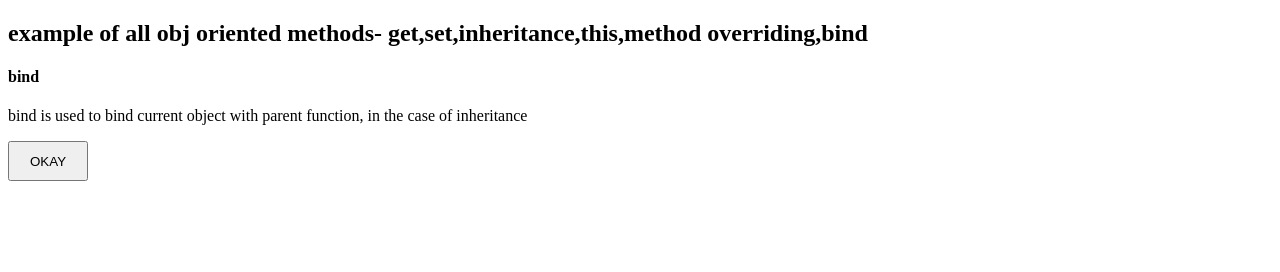
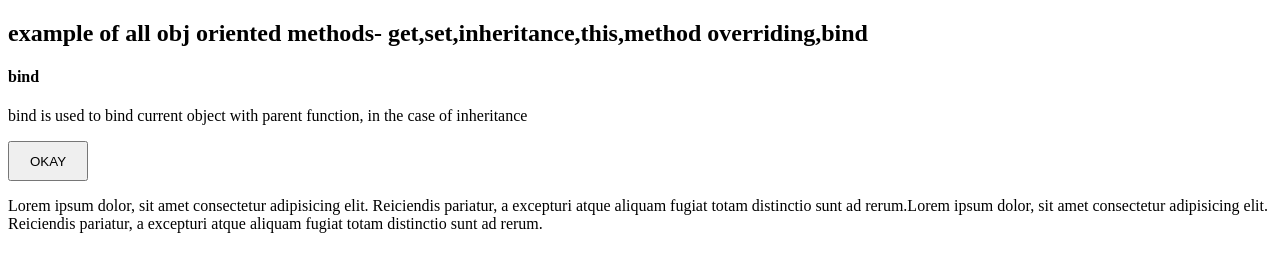
Before and after one commit to sajeevsjv/js, a plain HTML site: page all obj oriented mthds.html in a window 1280 px wide. Drawn offline with Linux system fonts and the light colour scheme.

Commit message:
support completed

```diff
--- a/all obj oriented mthds.html
+++ b/all obj oriented mthds.html
@@ -40,6 +40,27 @@
         btn.onClick ( function (){
             console.log("button clicked ...")
         });
+
+        // task with paragraph
+    {
+        class Para{
+            para;
+            constructor(content){
+                this.para = document.createElement("P");
+                this.para.innerHTML = content;
+                document.body.appendChild(this.para);
+            }
+
+            set lineHeight (lh){
+               this.para.style.lineHeight = lh;
+
+            }
+        }
+        let ln = "Lorem ipsum dolor, sit amet consectetur adipisicing elit. Reiciendis pariatur, a excepturi atque aliquam fugiat totam distinctio sunt ad rerum.Lorem ipsum dolor, sit amet consectetur adipisicing elit. Reiciendis pariatur, a excepturi atque aliquam fugiat totam distinctio sunt ad rerum.";
+        let p = new Para (ln);
+        p.lh = 2;
+        consol
+    }
     </script>
 </body>
 </html>
```
